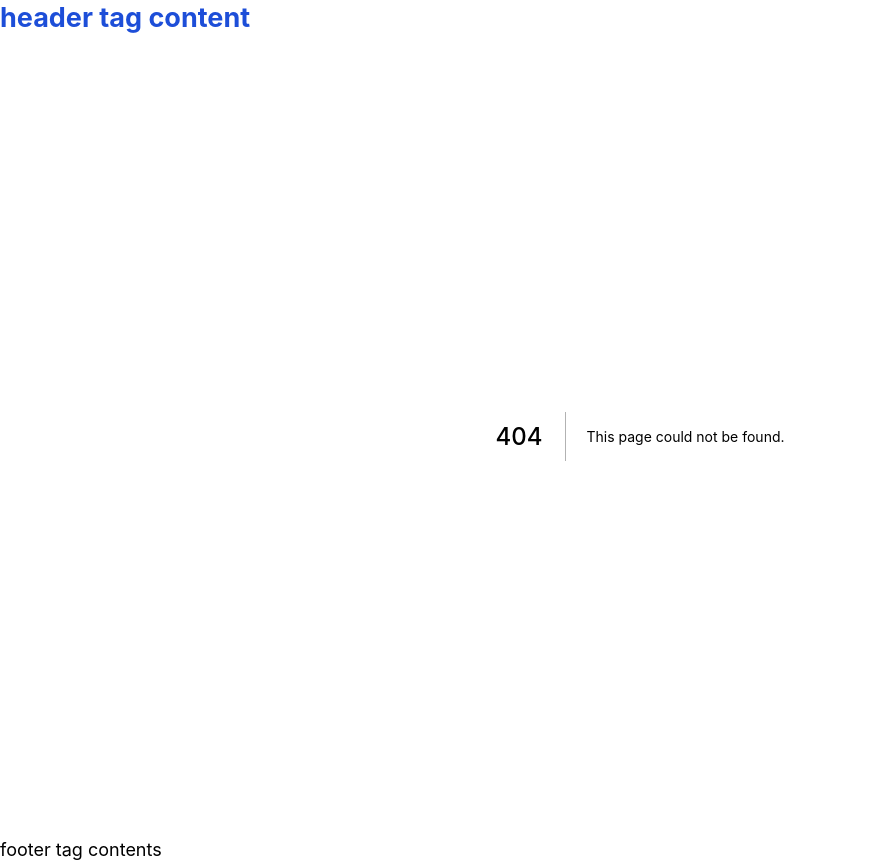
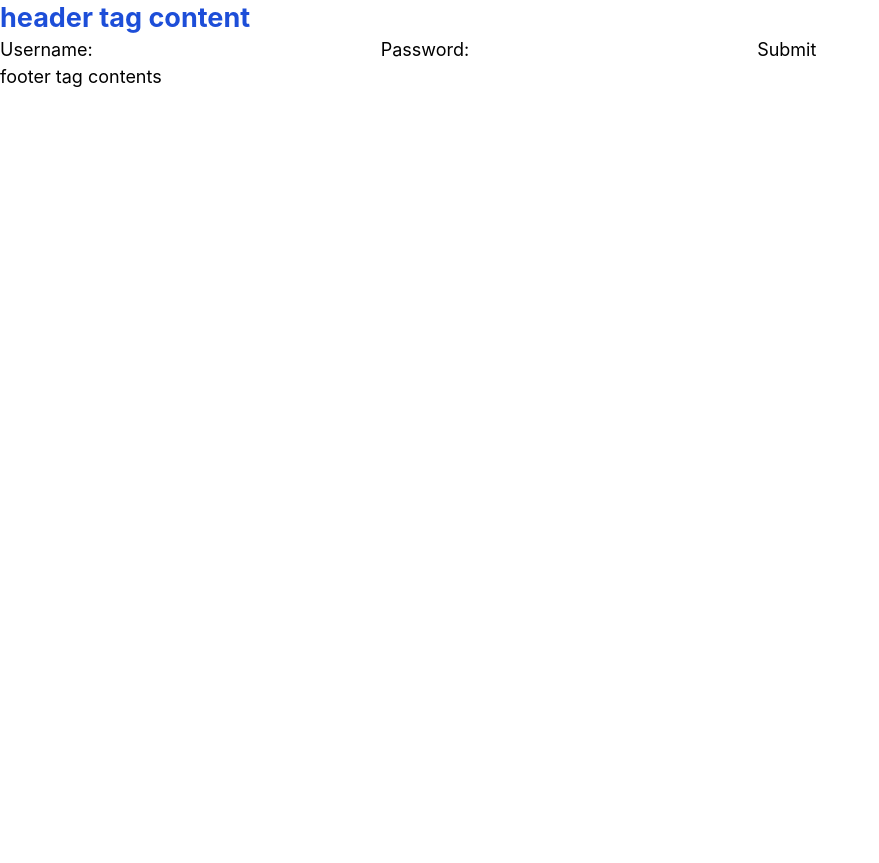
Before and after one commit to blaze-vincent/portfolio-2022, a Next.js app: page /admin/login in a window 1280 px wide. Before the commit this address had no page. Shown: the whole page, without its empty margins (0-879 px from the left). After the commit the page ends 800 px from the top, so only its background shows below. Built offline with nearby package versions, Linux system fonts and the light colour scheme.

Commit message:
Add incomplete login form

```diff
--- /dev/null
+++ b/pages/admin/login.js
@@ -0,0 +1,42 @@
+export default function AdminLogin(){
+  return <div>
+    <form
+      method='POST'
+      onSubmit={e => {
+        e.preventDefault();
+        const responses = Array.from(e.target.elements)
+          .filter(el => el.value)
+          .map(el => {
+            return {name: el.name, value: el.value}
+          });
+
+        const body = new FormData();
+        responses.forEach(obj => {
+          body.append(obj.name, obj.value)
+        })
+
+        fetch('/api/auth', {
+          credentials: "same-origin",
+          body,
+          method: 'POST'
+        }).then(res => {
+          return res.json()
+        }).then(async res => {
+          console.log(await res)
+        })
+      }}
+    >
+      <label htmlFor='username'>
+        Username:
+      </label>
+      <input name="username" id='username' type='text'/>
+
+      <label htmlFor="password">
+        Password:
+      </label>
+      <input id='password' name='password' type='password' />
+
+      <button type='submit'>Submit</button>
+    </form>
+  </div>
+}
```
